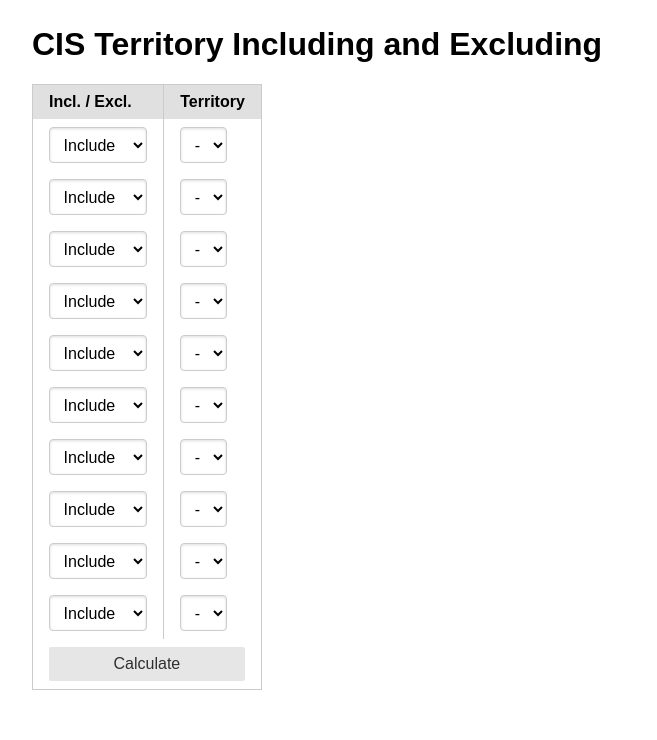
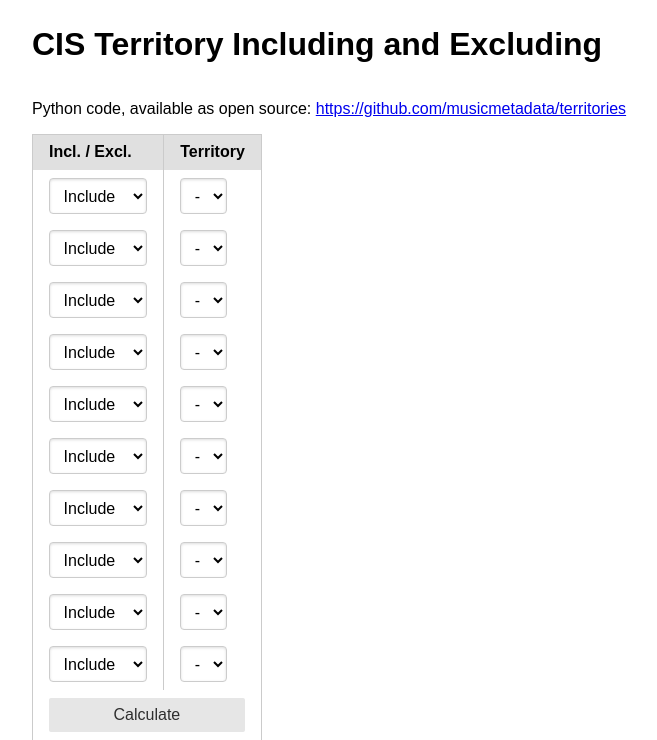
Before and after one commit to musicmetadata/web-wrapper, a Django app: page /territories/ in a window 1280 px wide. Shown: the top 740 px of the page, without its empty margins (32-689 px from the left). Run offline with Django 3.2, Linux system fonts and the light colour scheme; some libraries are stand-ins or nearby versions.

Commit message:
Templates extended with links and additional info

```diff
--- a/templates/base.html
+++ b/templates/base.html
@@ -10,7 +10,11 @@
     <div class="pure-g">
         <div class="pure-u-1">
             {%  block content %}
-                <a href="{% url 'territory_list' %}">CIS Territory Calculations</a>
+                <h2>Available demos</h2>
+                <ul><li><a href="{% url 'territory_list' %}">CIS Territory Calculations</a></li>
+                <li>more soon...</li></ul>
+                <h2>Repositories</h2>
+                <p>Code available on <a href="https://github.com/musicmetadata" target="_blank">GitHub</a>, open source, MIT license</p>
             {%  endblock %}
         </div>
     </div>
--- a/territories/templates/territorylist.html
+++ b/territories/templates/territorylist.html
@@ -1,5 +1,6 @@
 {% extends "base.html" %}
     {%  block content %}
+        <p>Python code, available as open source: <a href="https://github.com/musicmetadata/territories" target="_blank">https://github.com/musicmetadata/territories</a></p>
         <form action="." method="post" class="pure-form">
         {% csrf_token %}
         {{ formset.management_form }}
```
